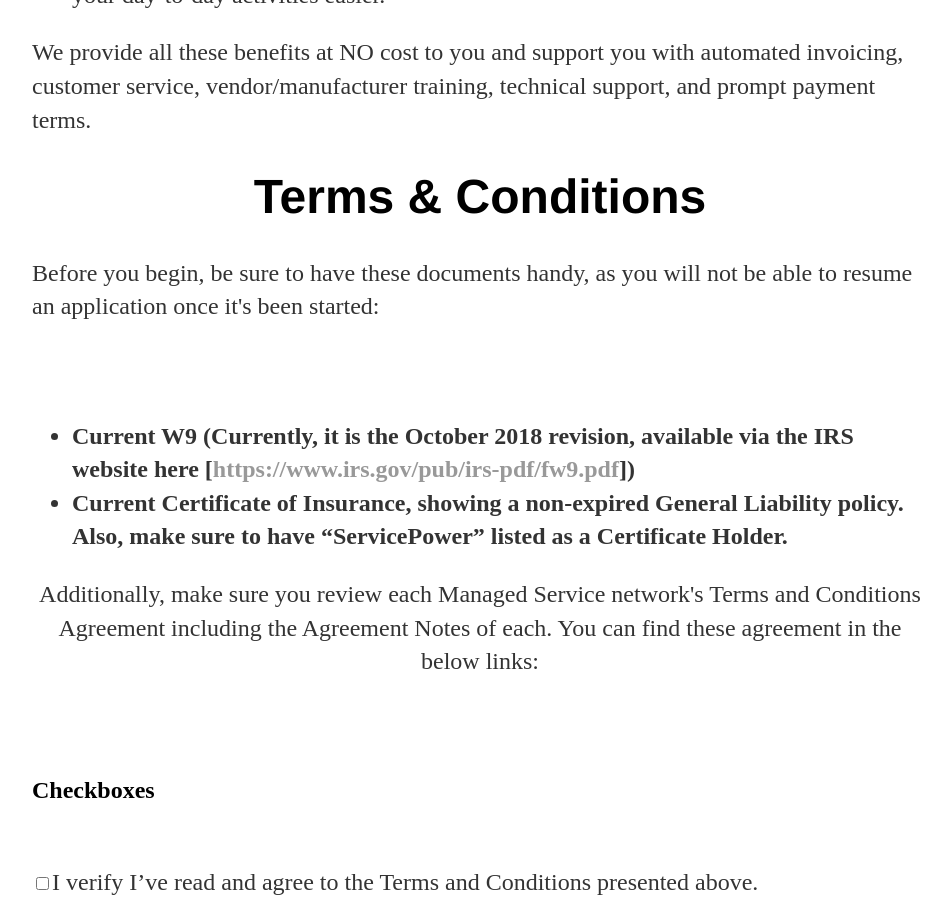
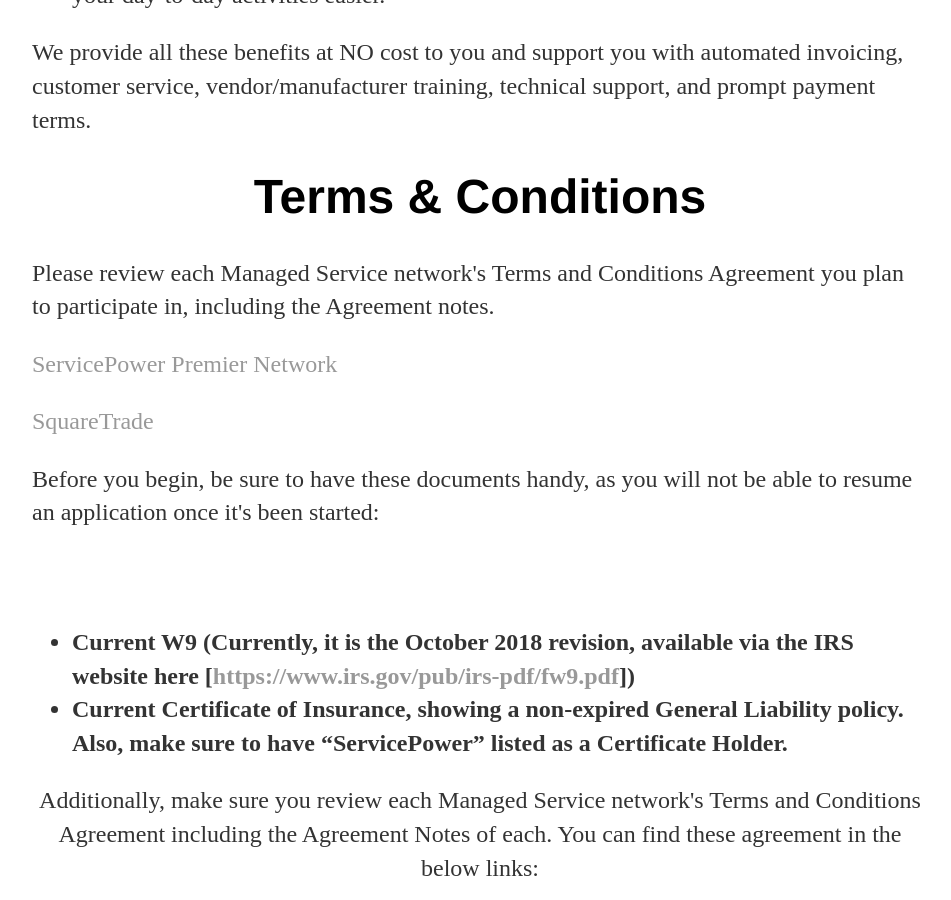
Before and after one commit to servicepowerdavid/servicepowerdavid.github.io, a Jekyll site: the page built from index.html, in a window 1280 px wide and 900 px high, scrolled down 711 px. Shown: the whole window, without its empty margins (160-1111 px from the left). Built offline with Jekyll 4.4.1, drawn with Linux system fonts in a browser that asks for light colours.

Commit message:
Update index.html

```diff
--- a/index.html
+++ b/index.html
@@ -17,7 +17,10 @@
 
 	<h1 align=center>Terms & Conditions</h1>
 
-
+	<p>Please review each Managed Service network's Terms and Conditions Agreement you plan to participate in, including the Agreement notes.
+	<br>
+	<p><a href="https://www.servicepower.com/hubfs/ServiceOutsourcingTaC.pdf">ServicePower Premier Network</a>
+	<p><a href="https://www.servicepower.com/hubfs/SquareTradeTaC.pdf">SquareTrade</a>
 
 
 
```
